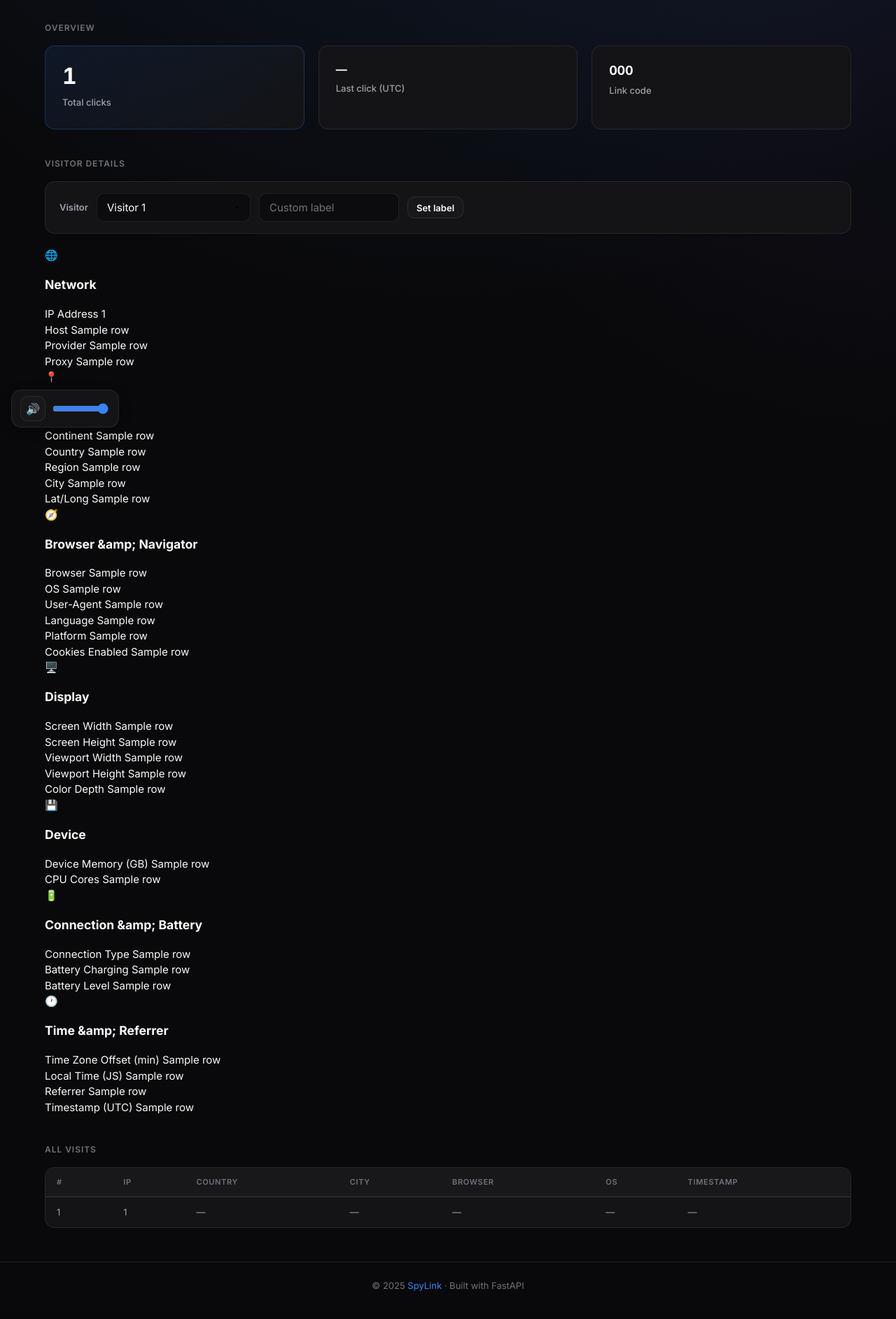
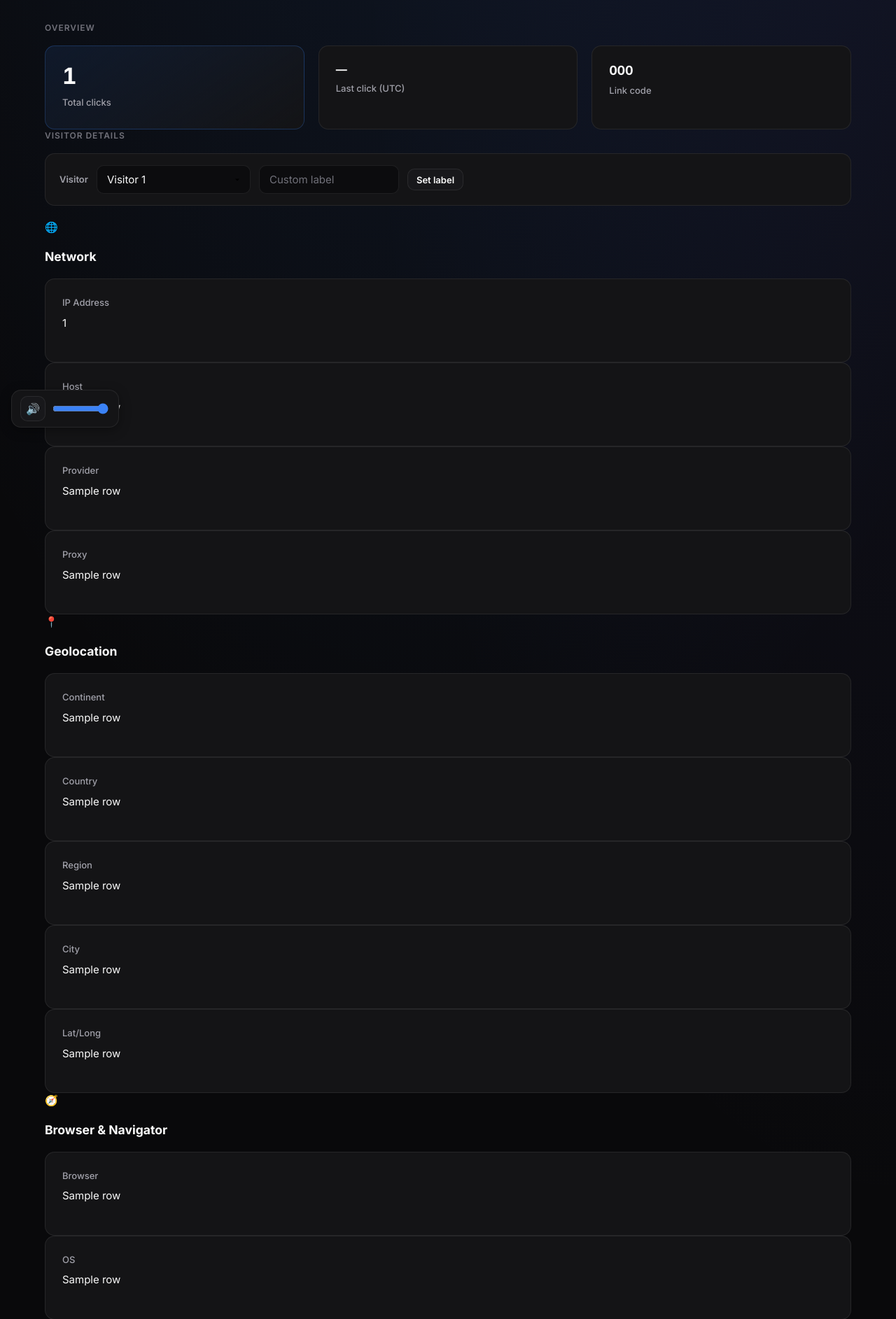
Before and after one commit to andrilchakraborty/568u96950, a FastAPI app: template templates/track.html in a window 1280 px wide. Shown: the part 173-2058 px from the top of the page at 70% size. Before the commit the page ends 2018 px from the top, so only its background shows below. Run offline with FastAPI, Linux system fonts and the light colour scheme; the template is opened without the code that fills it: most values are stand-ins (such as "Sample title", 1, 10 or a date in 2020).

Commit message:
Update track.html

```diff
--- a/templates/track.html
+++ b/templates/track.html
@@ -40,7 +40,7 @@
   </div>
 </section>
 
-<section style="margin-top: var(--space-10);" aria-labelledby="visits-heading">
+<section class="visitor-section" aria-labelledby="visits-heading">
   <h2 id="visits-heading" class="section-title">Visitor details</h2>
 
   {% if visits %}
@@ -53,13 +53,13 @@
   ] %}
 
   {% set sections = [
-    ('Network', '🌐', [0, 1, 2, 3], false),
-    ('Geolocation', '📍', [4, 5, 6, 7, 8], false),
-    ('Browser &amp; Navigator', '🧭', [9, 10, 11, 12, 13, 14], false),
-    ('Display', '🖥️', [15, 16, 17, 18, 19], false),
-    ('Device', '💾', [20, 21], false),
-    ('Connection &amp; Battery', '🔋', [22, 23, 24], false),
-    ('Time &amp; Referrer', '🕐', [25, 26, 27, 28], true)
+    ('Network', '🌐', [0, 1, 2, 3]),
+    ('Geolocation', '📍', [4, 5, 6, 7, 8]),
+    ('Browser & Navigator', '🧭', [9, 10, 11, 12, 13, 14]),
+    ('Display', '🖥️', [15, 16, 17, 18, 19]),
+    ('Device', '💾', [20, 21]),
+    ('Connection & Battery', '🔋', [22, 23, 24]),
+    ('Time & Referrer', '🕐', [25, 26, 27, 28])
   ] %}
 
   {% set wide_fields = [11, 27] %}
@@ -77,30 +77,28 @@
 
   {% for row in visits %}
   <div class="visit-detail-panel" data-index="{{ loop.index0 }}">
-    <div class="info-grid">
-      {% for section in sections %}
-      <article class="info-section-card{% if loop.index == 1 %} info-section-card--accent{% endif %}">
-        <header class="info-section-header">
-          <span class="info-section-icon" aria-hidden="true">{{ section[1] }}</span>
-          <h3 class="info-section-title">{{ section[0] }}</h3>
-        </header>
-        <div class="info-fields-grid">
-          {% for idx in section[2] %}
-          {% set val = row[idx] %}
-          {% set display = val if val is not none and val != '' else '—' %}
-          <div class="info-field{% if idx in wide_fields %} info-field--wide{% endif %}">
-            <span class="info-field-label">{{ labels[idx] }}</span>
-            <span class="info-field-value{% if display == '—' %} is-empty{% endif %}">{{ display }}</span>
-          </div>
-          {% endfor %}
+    {% for section in sections %}
+    <div class="metric-group">
+      <div class="metric-group-header">
+        <span class="metric-group-icon" aria-hidden="true">{{ section[1] }}</span>
+        <h3 class="metric-group-title">{{ section[0] }}</h3>
+      </div>
+      <div class="metric-box-grid">
+        {% for idx in section[2] %}
+        {% set val = row[idx] %}
+        {% set display = val if val is not none and val != '' else '—' %}
+        <div class="stat-card metric-box{% if idx in wide_fields %} metric-box--wide{% endif %}">
+          <div class="stat-label metric-box-label">{{ labels[idx] }}</div>
+          <div class="metric-box-value{% if display == '—' %} is-empty{% endif %}">{{ display }}</div>
         </div>
-      </article>
-      {% endfor %}
+        {% endfor %}
+      </div>
     </div>
+    {% endfor %}
   </div>
   {% endfor %}
 
-  <div style="margin-top: var(--space-10);">
+  <div class="all-visits-block">
     <h3 class="section-title">All visits</h3>
     <div class="table-wrap">
       <table class="data-table">
```
